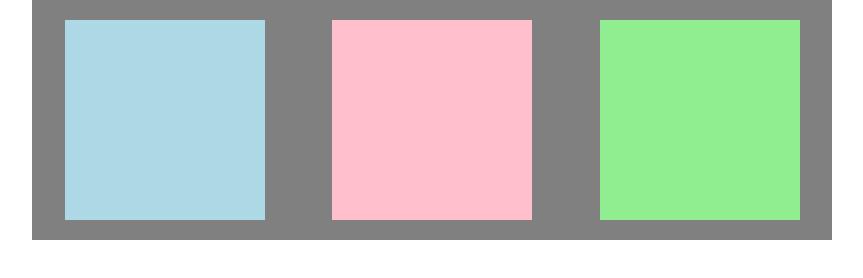
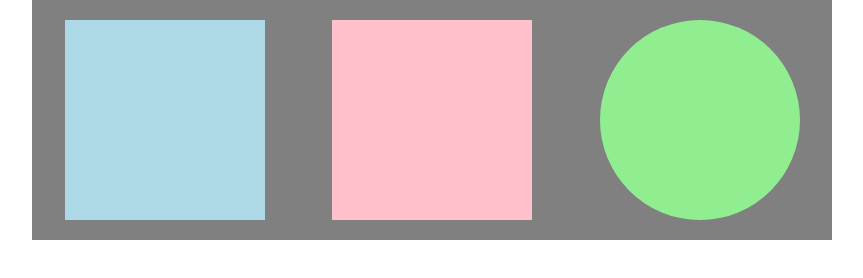
Before and after one commit to RedMist8900/transition, a plain HTML site: page index.html in a window 1280 px wide. In both pictures the pointer is over the element 907 px from the left and 120 px from the top of the page. Shown: the whole page, without its empty margins (208-1071 px from the left). Drawn offline with Linux system fonts and the light colour scheme.

Commit message:
Finished

```diff
--- a/css/styles.css
+++ b/css/styles.css
@@ -46,5 +46,9 @@ body {
 
 #boks3 {
     background: lightgreen;
+    transition: border-radius 0.7s;
+}
 
+#boks3:hover {
+    border-radius: 50%;
 }
```
